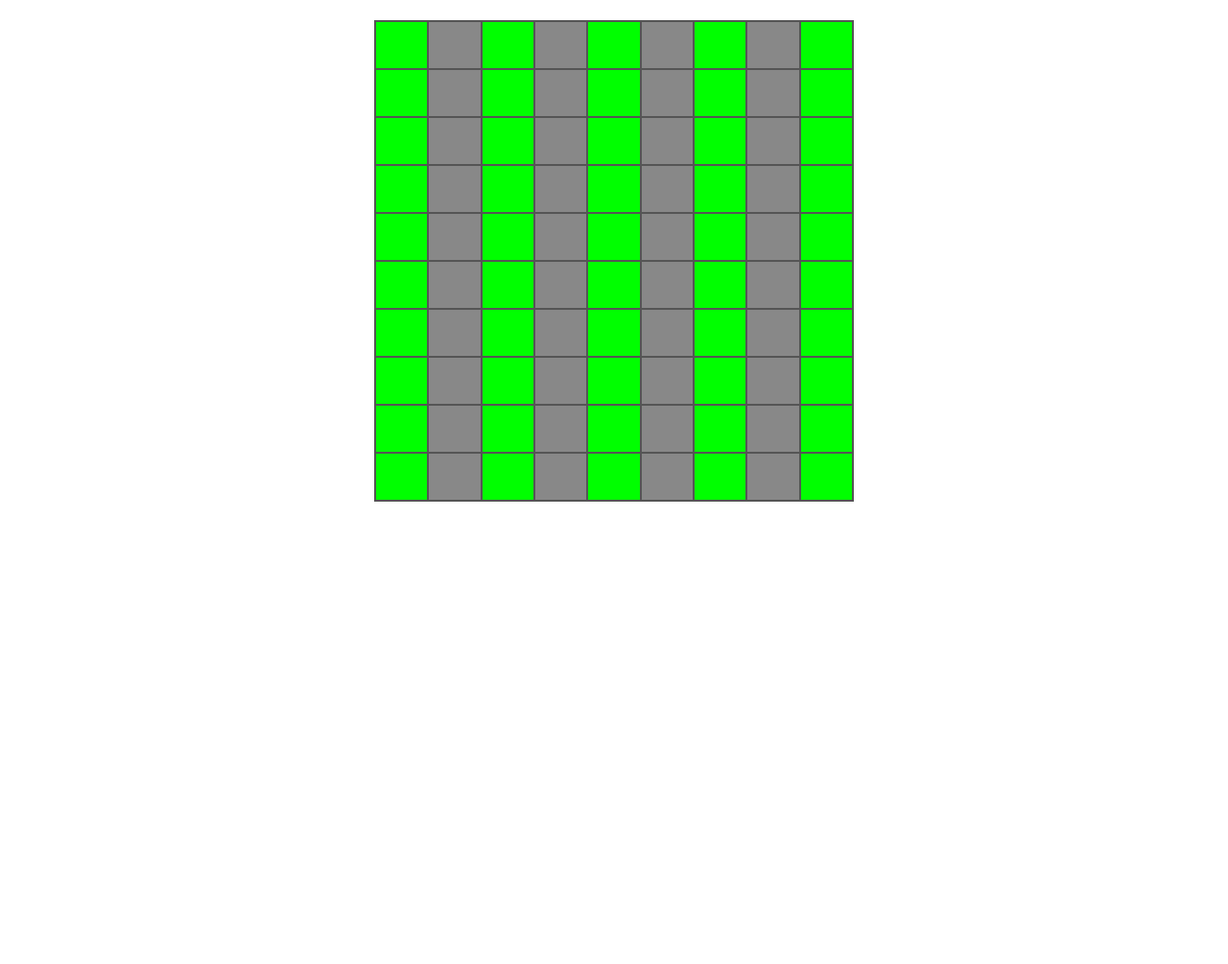
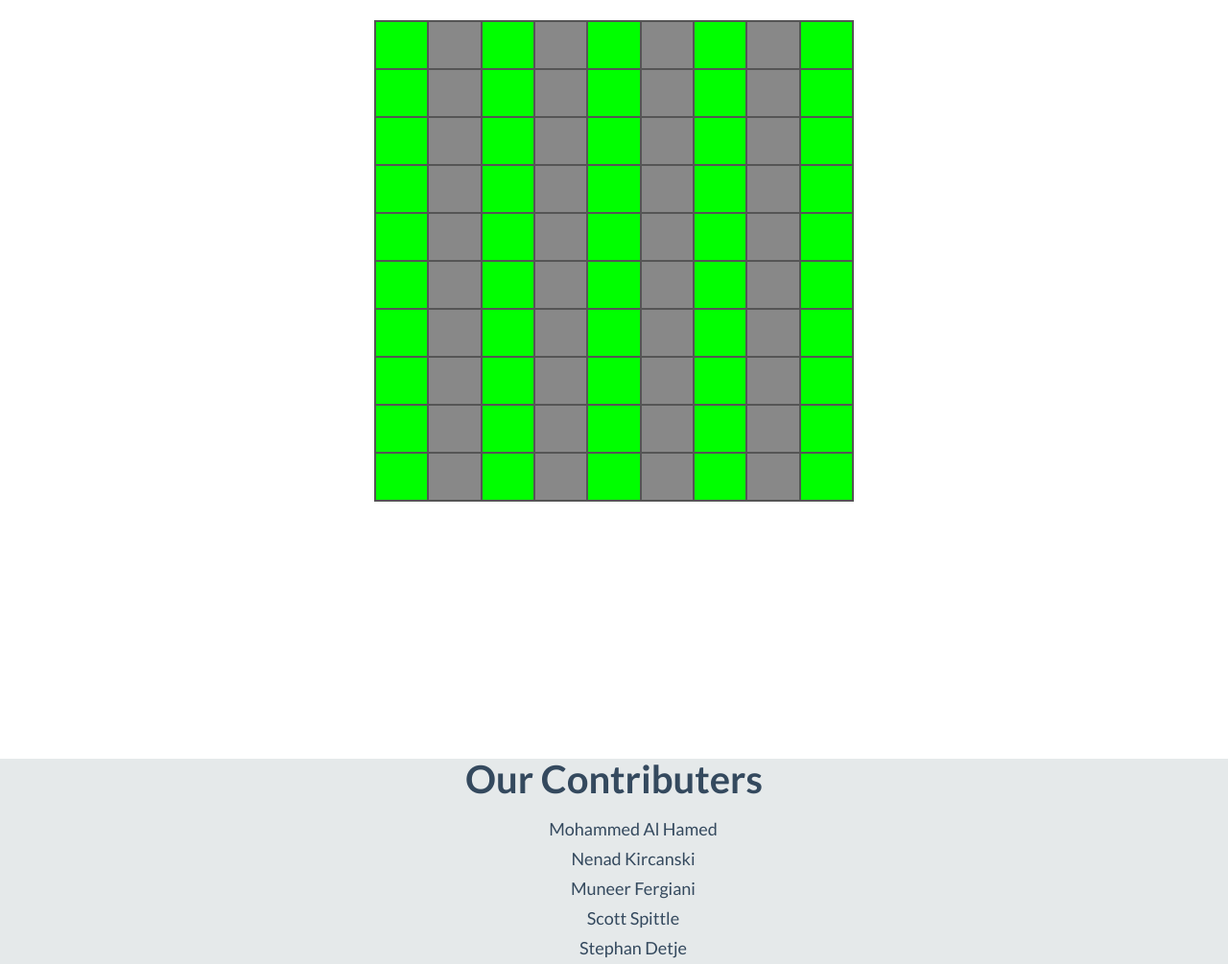
Before and after one commit to stephde/intellipark, a plain HTML site: page index.html in a window 1280 px wide. Shown: the part 62-1067 px from the top of the page at 96% size. Before the commit the page ends 800 px from the top, so only its background shows below. Drawn offline with Linux system fonts and the light colour scheme.

Commit message:
added footer

```diff
--- a/css/styles.css
+++ b/css/styles.css
@@ -1,5 +1,31 @@
-body{
+html, body{
 	//padding-top: 25px;
+	height: 100%;
+}
+
+/* Wrapper for page content to push down footer */
+.wrapContent {
+	min-height: 100%;
+	height: auto;
+	/* Negative indent footer by its height */
+	margin: 0 auto -60px;
+	/* Pad bottom by footer height */
+	padding: 0 0 60px;
+}
+
+/* Set the fixed height of the footer here */
+#footer {
+	height: 60px;
+	width: 100%;
+}
+
+.footerContainer{
+	text-align: center;
+	background-color: #e5e9ea;
+}
+
+.contributorList{
+	list-style-type: none;
 }
 
 .table{
--- a/index.html
+++ b/index.html
@@ -50,6 +50,8 @@
       </div>
     </div>
     <!--end of navbar-->
+
+    <div class="wrapContent">
        <h3 id="spaceCount"></h3>
         <!--parking table-->
         <table id="parkingTable" class="table responsive-table" align="center">
@@ -57,8 +59,20 @@
 
             </tbody>
         </table>
+    </div>
 
-
+    <div id="footer">
+      <div class="footerContainer">
+        <h3>Our Contributers</h3>
+        <ul class="contributorList">
+          <li>Mohammed Al Hamed</li>
+          <li>Nenad Kircanski</li>
+          <li>Muneer Fergiani</li>
+          <li>Scott Spittle</li>
+          <li>Stephan Detje</li>
+        </ul>
+      </div>
+    </div>
 
     <!-- jQuery (necessary for Flat UI's JavaScript plugins) -->
     <script src="js/vendor/jquery.min.js"></script>
```
Lines whose indentation alone changed are shown as unchanged.
